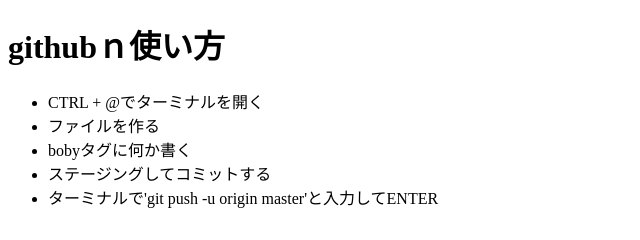
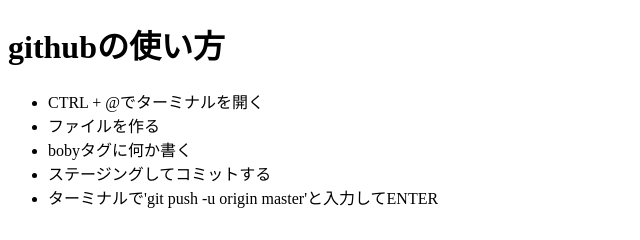
Before and after one commit to sk-TedyLo1/sk-TedyLo1.github.io, a plain HTML site: page index.html in a window 1280 px wide. Shown: the full height of the page, 0-640 px from the left. Drawn offline with Linux system fonts and the light colour scheme.

Commit message:
こみっとぉおお

```diff
--- a/index.html
+++ b/index.html
@@ -7,7 +7,7 @@
   <title>Document</title>
 </head>
 <body>
-  <h1>githubｎ使い方</h1>
+  <h1>githubの使い方</h1>
   <ul>
     <li>CTRL + @でターミナルを開く</li>
     <li>ファイルを作る</li>
```
